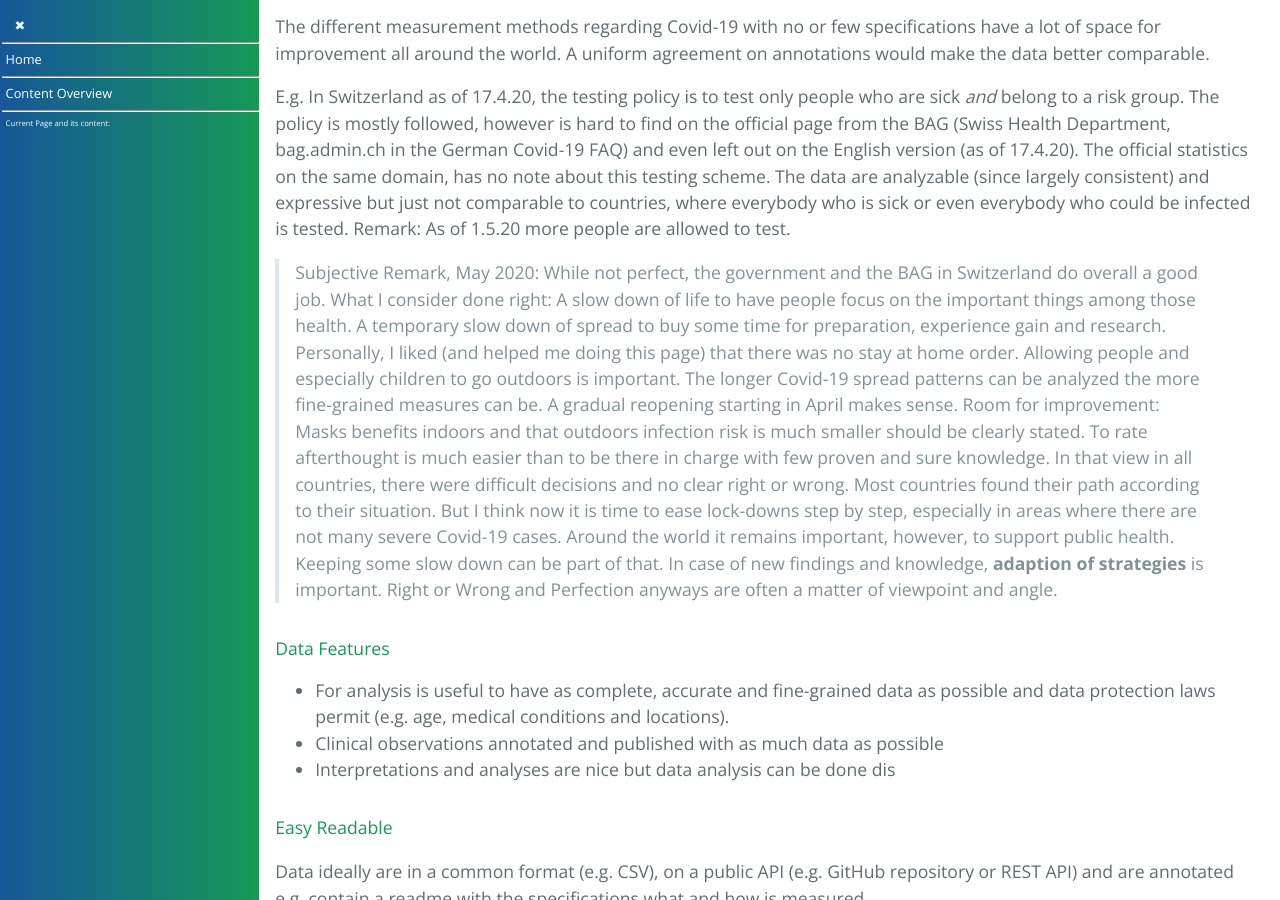
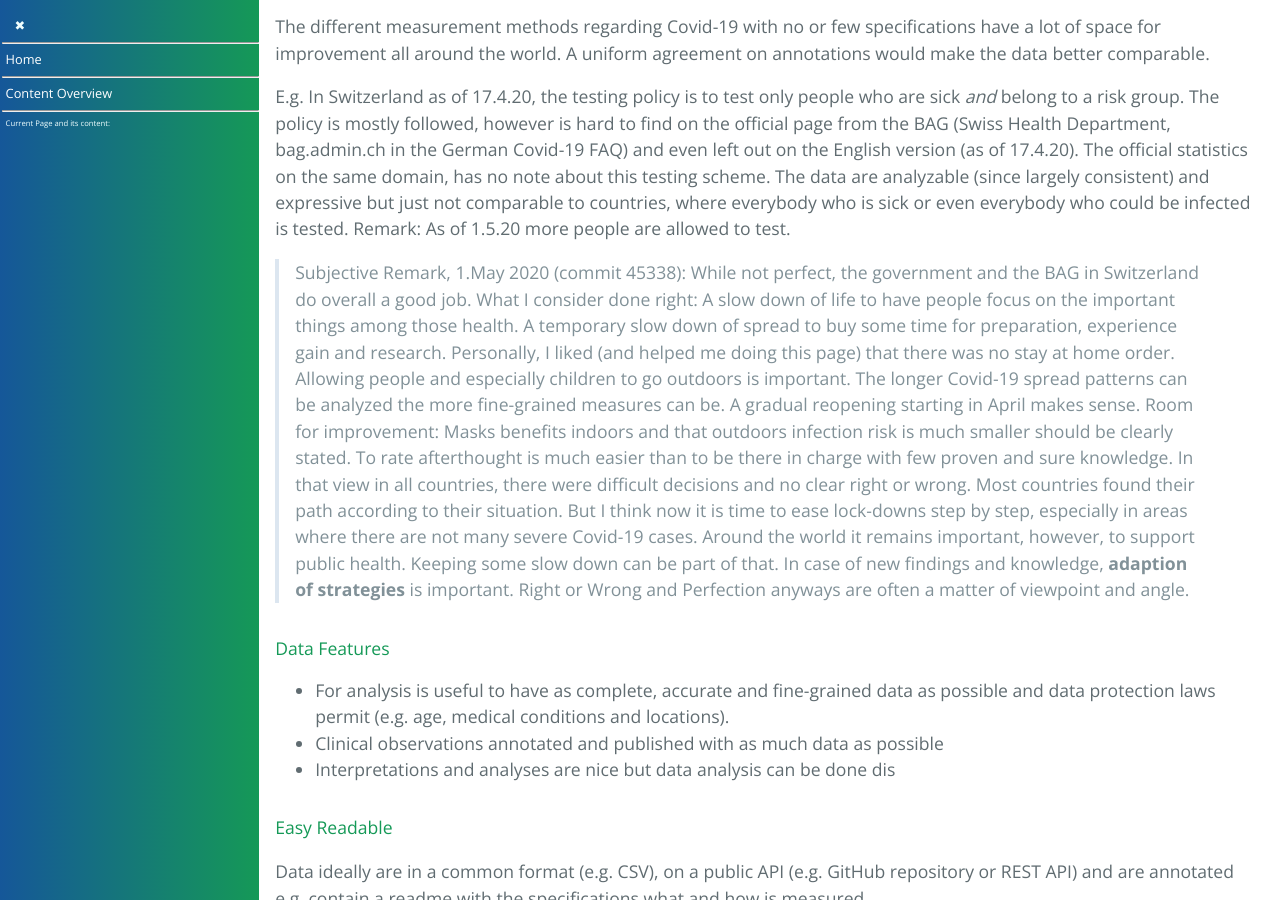
Before and after one commit to forestgrape/coronavirus, a Jekyll site: the page built from 8_data/monitoring.md, in a window 1280 px wide and 900 px high, scrolled down 6568 px. Built offline with Jekyll 4.4.1, drawn with Linux system fonts in a browser that asks for light colours; our own code applies the rules of GitHub Pages for plain Markdown files.

Commit message:
added date and commit

```diff
--- a/8_data/monitoring.md
+++ b/8_data/monitoring.md
@@ -169,7 +169,7 @@
 E.g. In Switzerland as of 17.4.20, the testing policy is to test only people who are sick _and_ belong to a risk group. The policy is mostly followed, however is hard to find on the official page from the BAG (Swiss Health Department, bag.admin.ch in the German Covid-19 FAQ) and even left out on the English version (as of 17.4.20). The official statistics on the same domain, has no note about this testing scheme. The data are analyzable (since largely consistent) and expressive but just not comparable to countries, where everybody who is sick or even everybody who could be infected is tested.
 Remark: As of 1.5.20 more people are allowed to test.
 
-> Subjective Remark, May 2020: While not perfect, the government and the BAG in Switzerland do overall a good job. What I consider done right: A slow down of life to have people focus on the important things among those health. A temporary slow down of spread to buy some time for preparation, experience gain and research. Personally, I liked (and helped me doing this page) that there was no stay at home order. Allowing people and especially children to go outdoors is important. The longer Covid-19 spread patterns can be analyzed the more fine-grained measures can be. A gradual reopening starting in April makes sense.
+> Subjective Remark, 1.May 2020 (commit 45338): While not perfect, the government and the BAG in Switzerland do overall a good job. What I consider done right: A slow down of life to have people focus on the important things among those health. A temporary slow down of spread to buy some time for preparation, experience gain and research. Personally, I liked (and helped me doing this page) that there was no stay at home order. Allowing people and especially children to go outdoors is important. The longer Covid-19 spread patterns can be analyzed the more fine-grained measures can be. A gradual reopening starting in April makes sense.
 Room for improvement: Masks benefits indoors and that outdoors infection risk is much smaller should be clearly stated.
 > To rate afterthought is much easier than to be there in charge with few proven and sure knowledge. In that view in all countries, there were difficult decisions and no clear right or wrong. Most countries found their path according to their situation. But I think now it is time to ease lock-downs step by step, especially in areas where there are not many severe Covid-19 cases. Around the world it remains important, however, to support public health. Keeping some slow down can be part of that. In case of new findings and knowledge, **adaption of strategies** is important.
 Right or Wrong and Perfection anyways are often a matter of viewpoint and angle.
```
